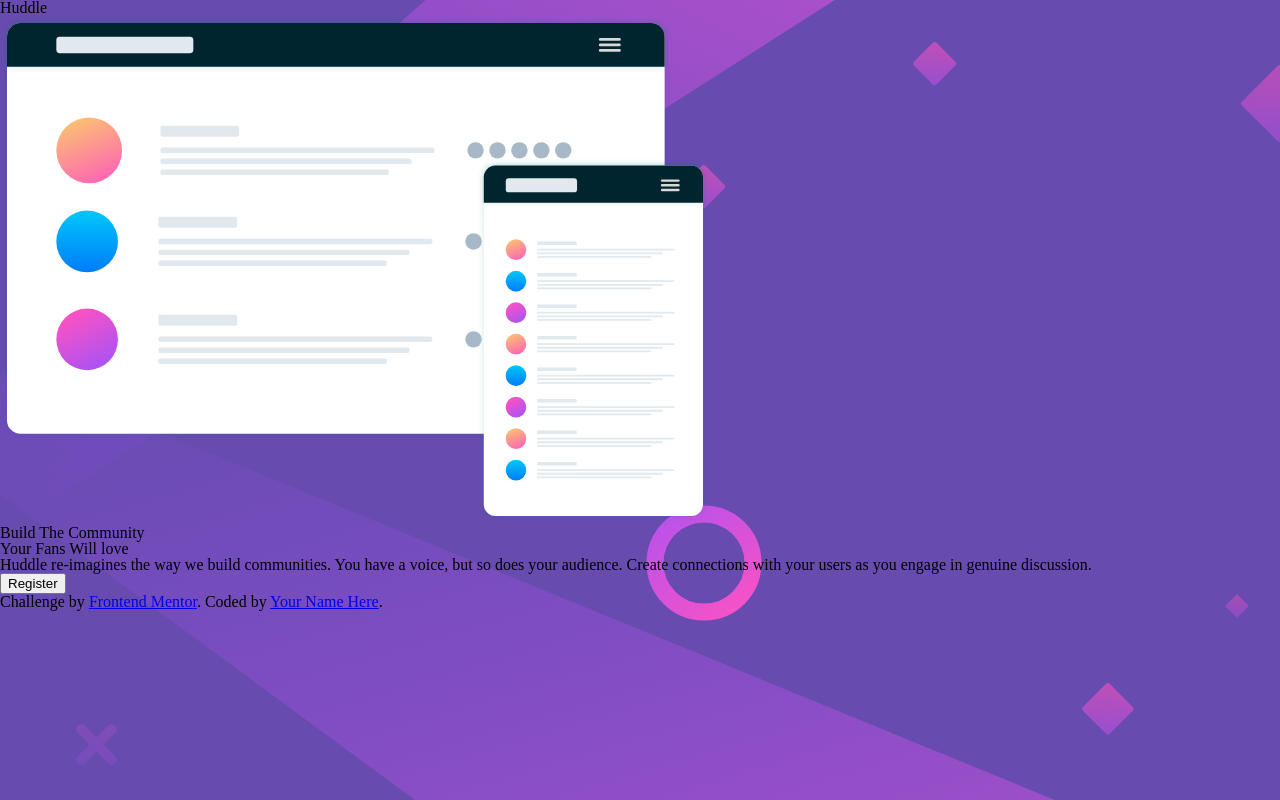
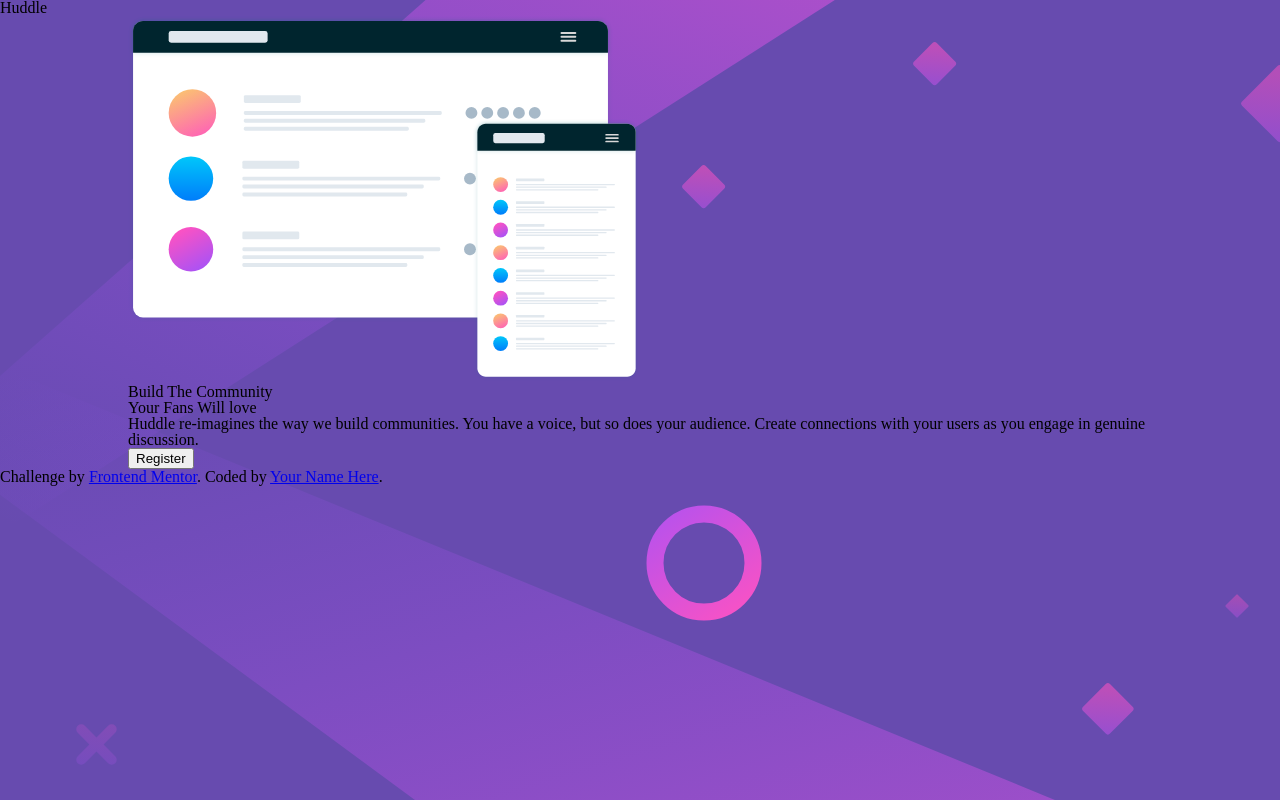
Before and after one commit to Klinsmans/Easy-ChallengeThree-HTML-CSS, a website: page index.html in a window 1280 px wide. Drawn offline with Linux system fonts and the light colour scheme.

Commit message:
alteração na imagem e layout

```diff
--- a/css/style.scss
+++ b/css/style.scss
@@ -10,3 +10,41 @@
     background-color: $primaryColor;
   }
 }
+
+main {
+  display: grid;
+  align-content: center;
+  align-items: center;
+  @media screen and (min-width: $desktop) {
+    display: grid;
+    align-items: start;
+    align-content: start;
+  }
+}
+
+.section-img {
+  width: 80vw;
+  justify-self: center;
+  @media screen and (min-width: $desktop) {
+    width: 80%;
+  }
+}
+
+.main-img {
+  width: 80vw;
+  @media screen and (min-width: $desktop) {
+    width: 50%;
+  }
+}
+
+.section-text {
+  width: 80vw;
+  justify-self: center;
+
+  @media screen and (min-width: $desktop) {
+  }
+}
+
+section {
+  grid-auto-columns: auto;
+}
--- a/index.html
+++ b/index.html
@@ -22,13 +22,14 @@
       <h2>Huddle</h2>
     </header>
     <main>
-      <section>
+      <section class="section-img">
         <img
+          class="main-img"
           src="./images/illustration-mockups.svg"
           alt="mockup-illustration"
         />
       </section>
-      <section>
+      <section class="section-text">
         <h1>
           Build The Community <br />
           Your Fans Will love
```
Also changed, not shown: css/style.css.
